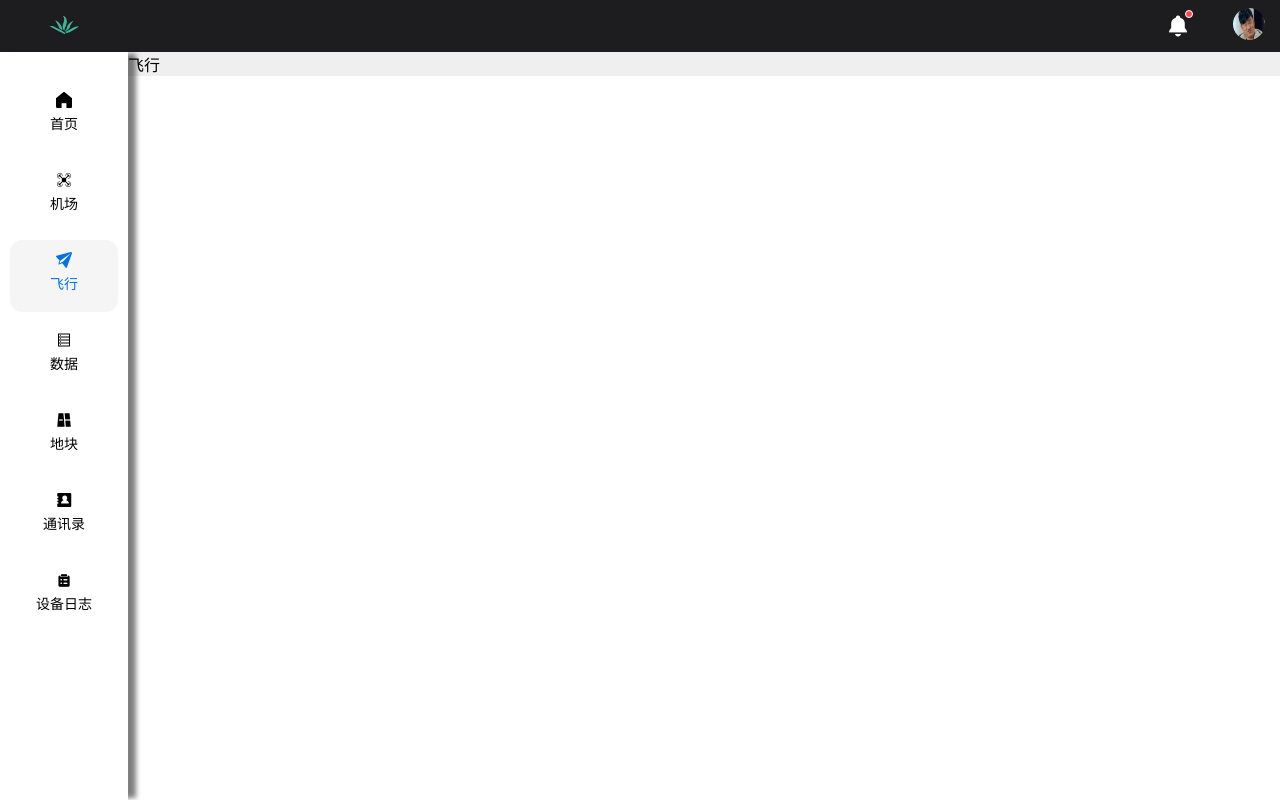
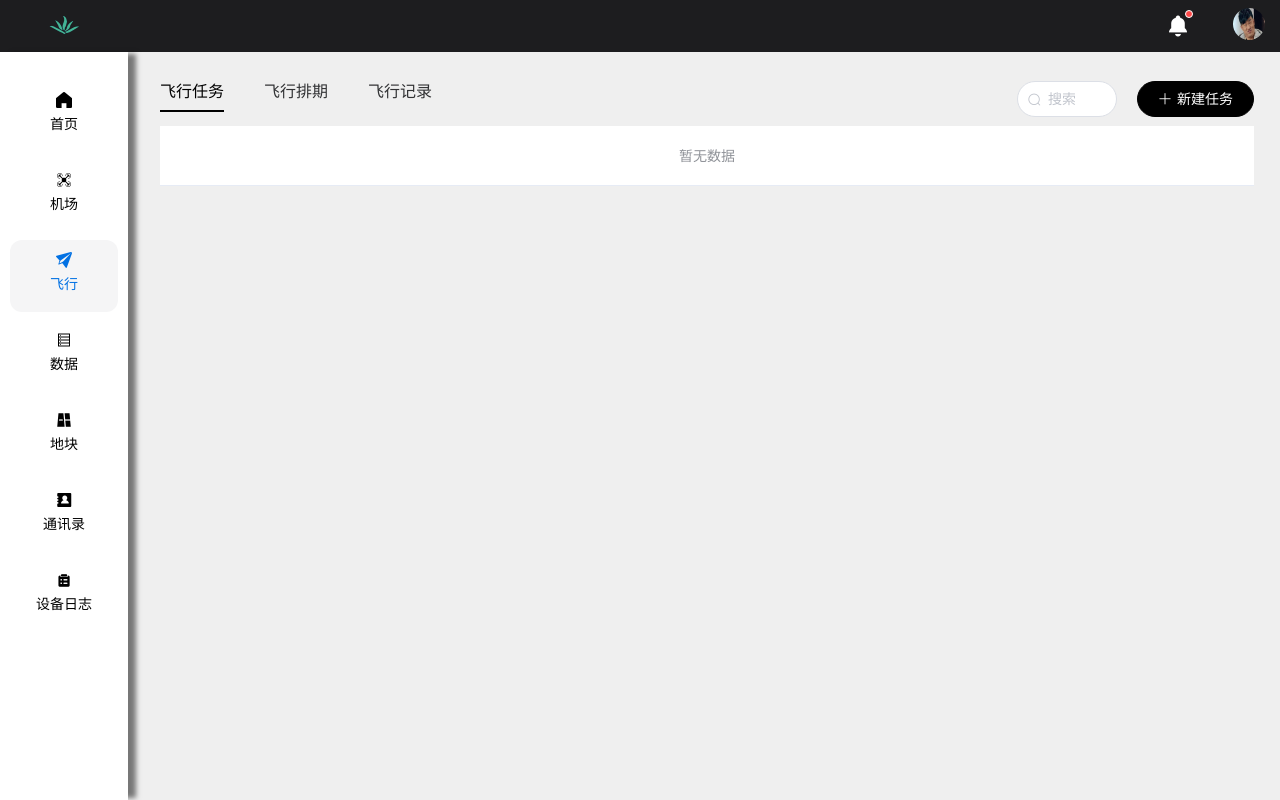
Before and after one commit to uhgo9ovho/DroneManager, a Vue app: page /flight in a window 1280 px wide. Built offline with nearby package versions, Linux system fonts and the light colour scheme.

Commit message:
处理飞行模块的顶部ui

```diff
--- a/src/assets/styles/index.scss
+++ b/src/assets/styles/index.scss
@@ -24,6 +24,7 @@ html {
 
 #app {
   height: 100%;
+  background-color: #efefef;
 }
 .bulr {
   filter: blur(5px);
--- /dev/null
+++ b/src/components/CommonTable.vue
@@ -0,0 +1,37 @@
+<template>
+  <div class="common-table">
+    <!-- 公共列表组件 -->
+    <el-table :data="tableData" style="width: 100%">
+      <el-table-column
+        v-for="(item, index) in columns"
+        :key="index"
+        :prop="item.prop"
+        :label="item.label"
+        :width="item.width ? item.wdith : ''"
+        :min-width="item.minWidth ? item.minWidth : ''"
+        :show-overflow-tooltip="item.hidden"
+      >
+
+      </el-table-column>
+    </el-table>
+  </div>
+</template>
+
+<script>
+export default {
+  name: "CommonTable",
+  props: {
+    tableData: {
+      type: Array,
+      default: () => [],
+    },
+    columns: {
+      type: Array,
+      default: () => [],
+    },
+  },
+};
+</script>
+
+<style>
+</style>
--- a/src/layout/components/AppMain.vue
+++ b/src/layout/components/AppMain.vue
@@ -36,6 +36,8 @@ export default {
   overflow: hidden;
   background-color: #efefef;
   margin-left: 128px;
+  padding-left: 32px;
+  padding-right: 6px;
 }
 
 </style>
--- a/src/views/Flight.vue
+++ b/src/views/Flight.vue
@@ -1,13 +1,119 @@
 <template>
-  <div>飞行</div>
+  <div class="flight">
+    <div class="top">
+      <el-tabs v-model="activeName" @tab-click="handleClick">
+        <el-tab-pane label="飞行任务" name="first"> </el-tab-pane>
+        <el-tab-pane label="飞行排期" name="second"></el-tab-pane>
+        <el-tab-pane label="飞行记录" name="third"></el-tab-pane>
+      </el-tabs>
+      <div class="operate-box">
+        <div class="serach-box" :class="{ 'lang-search-box': checked }">
+          <el-input
+            prefix-icon="el-icon-search"
+            :placeholder="checkedTip"
+            @focus="focus"
+            @blur="blur"
+            v-model="searchText"
+            clearable
+          ></el-input>
+        </div>
+        <div class="create-task-btn">
+          <el-button round icon="el-icon-plus">新建任务</el-button>
+        </div>
+      </div>
+    </div>
+    <div class="task-list-grid">
+      <common-table></common-table>
+    </div>
+  </div>
 </template>
 
 <script>
+import CommonTable from '../components/CommonTable.vue';
 export default {
-
-}
+  name: "Flight",
+  data() {
+    return {
+      activeName: "first",
+      checked: false,
+      searchText: ""
+    };
+  },
+  components: {
+    CommonTable
+  },
+  computed: {
+    checkedTip() {
+      if (this.checked) {
+        return "搜索任务名称、机场、创建人";
+      }
+      return "搜索";
+    },
+  },
+  methods: {
+    focus() {
+      this.checked = true;
+    },
+    blur() {
+      this.checked = false;
+    },
+    handleClick() {},
+  },
+};
 </script>
 
-<style>
-
+<style lang="scss">
+.flight {
+  margin-top: 20px;
+  padding-right: 20px;
+  .top {
+    display: flex;
+    justify-content: space-between;
+    align-items: center;
+  }
+  .el-tabs {
+    .el-tabs__item {
+      font-size: 16px;
+      &:hover {
+        color: #000;
+      }
+    }
+    .el-tabs__nav-wrap::after {
+      display: none;
+    }
+    .el-tabs__active-bar {
+      background-color: #000;
+    }
+    .is-active {
+      color: #000;
+    }
+  }
+  .operate-box {
+    display: flex;
+    .serach-box {
+      margin-right: 20px;
+      width: 100px;
+      transition: width 0.5s;
+      .el-input {
+        border-radius: 20px;
+        width: 100%;
+        .el-input__inner {
+          border-radius: 20px;
+          width: 100%;
+          border-color: #dcdfe6;
+        }
+      }
+    }
+    .lang-search-box {
+      width: 360px;
+    }
+    .create-task-btn {
+      .el-button {
+        background-color: #000;
+        color: #fff;
+        border-color: #000;
+      }
+    }
+  }
+}
 </style>
```
